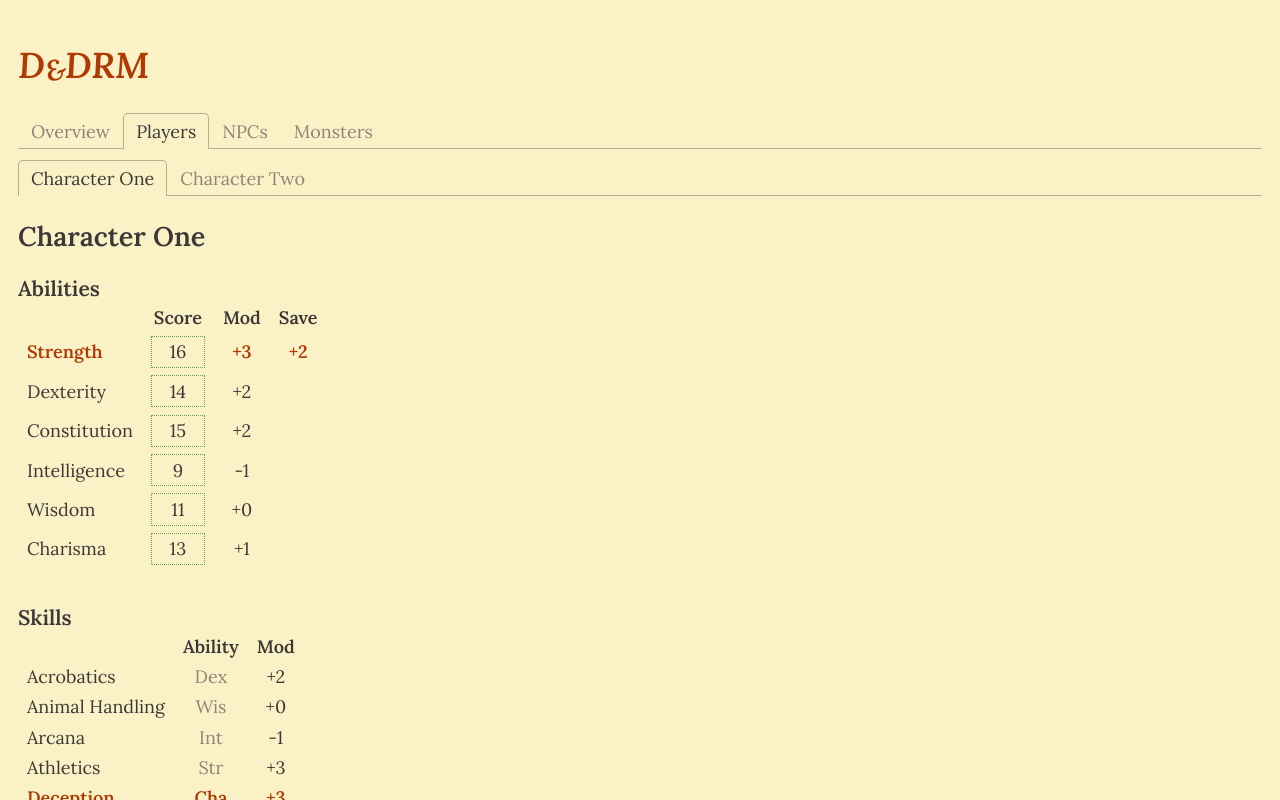
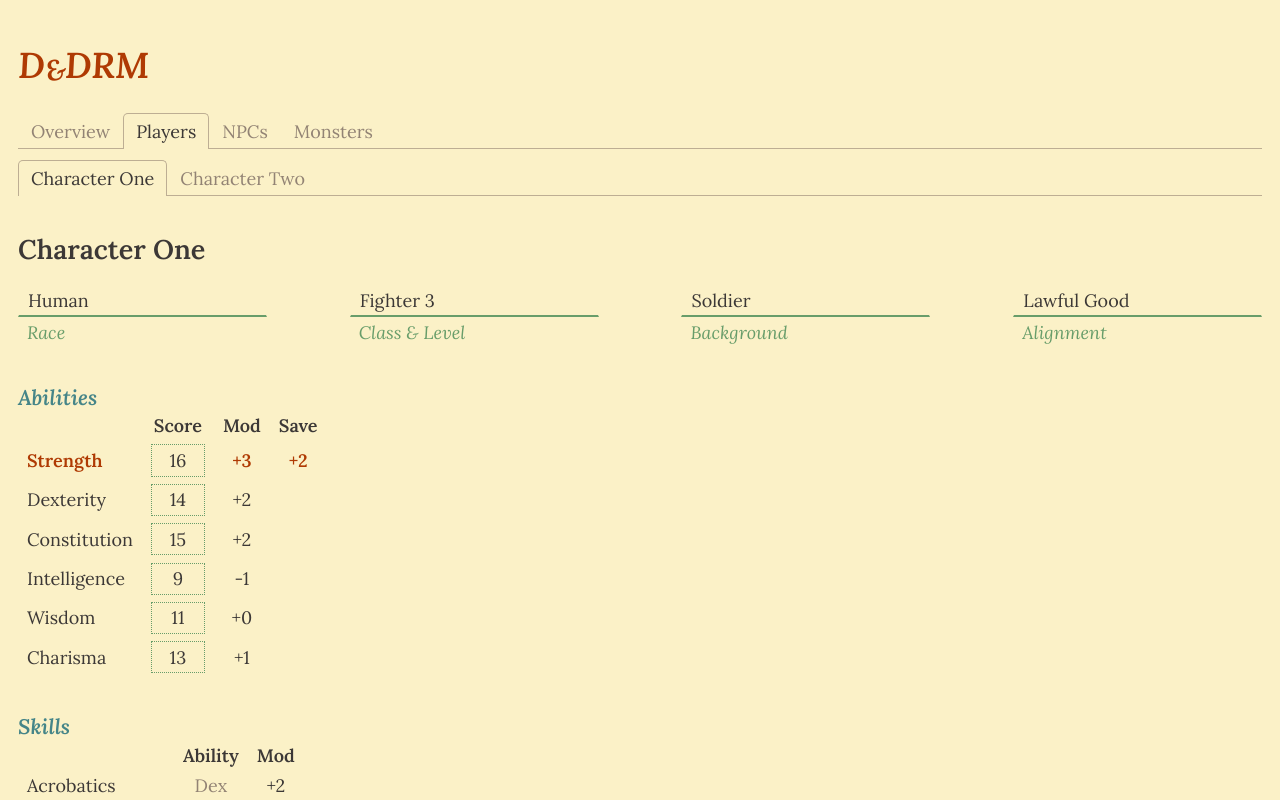
Before and after one commit to zachfedor/dndrm, a React (Create React App) app: page / in a window 1280 px wide. Both pictures are taken after a click on the tab "Players". Shown: the top 800 px of the page. Built offline with nearby package versions, Linux system fonts and the light colour scheme.

Commit message:
Add CharacterHeader component

```diff
--- a/src/App.js
+++ b/src/App.js
@@ -22,6 +22,8 @@ const initialState = {
       race: 'Human',
       class: 'Fighter',
       level: 3,
+      background: 'Soldier',
+      alignment: 'Lawful Good',
       hp: {
         current: 41,
         max: 45,
@@ -43,6 +45,8 @@ const initialState = {
       race: 'Elf',
       class: 'Wizard',
       level: 2,
+      background: 'Acolyte',
+      alignment: 'Chaotic Good',
       hp: {
         current: 23,
         max: 36,
--- a/src/CharacterSheet/Abilities.css
+++ b/src/CharacterSheet/Abilities.css
@@ -1,4 +1,10 @@
+.Abilities {
+  margin-top: 2rem;
+}
+
 .Abilities h3 {
+  color: var(--blue);
+  font-style: italic;
   margin: 0;
 }
 
--- /dev/null
+++ b/src/CharacterSheet/CharacterHeader.css
@@ -0,0 +1,30 @@
+.CharacterHeader {
+  margin-top: 2rem;
+}
+
+.CharacterHeader h2 {
+  margin: 0;
+}
+
+.CharacterHeader form div {
+  display: flex;
+  justify-content: space-between;
+  flex-wrap: wrap;
+}
+
+.CharacterHeader form .details .LabeledInput .Input,
+.CharacterHeader form .stats .LabeledInput .Input {
+  width: 100%;
+}
+
+.CharacterHeader form .details .LabeledInput {
+  margin-top: 1rem;
+  min-width: 150px;
+  width: 20%;
+}
+
+.CharacterHeader form .stats .LabeledInput {
+  margin-top: 1rem;
+  min-width: 70px;
+  width: 12%;
+}
--- /dev/null
+++ b/src/CharacterSheet/CharacterHeader.js
@@ -0,0 +1,32 @@
+import React from 'react';
+
+import { LabeledInput } from '../atoms';
+import './CharacterHeader.css';
+
+const CharacterHeader = (props) => {
+
+  // const onChange = (event) => {
+  //   console.log(event.target.id, event.target.value);
+  // };
+  const onSubmit = () => console.log('Updated character header');
+
+  return (
+    <header className="CharacterHeader">
+      <h2>{props.name}</h2>
+
+      <form onSubmit={onSubmit}>
+        <div className="details">
+          <LabeledInput type="text" id="race" value={props.race} readOnly />
+
+          <LabeledInput type="text" id="class" label="Class & Level" value={`${props.class} ${props.level}`} readOnly />
+
+          <LabeledInput type="text" id="background" value={props.background} readOnly />
+
+          <LabeledInput type="text" id="alignment" value={props.alignment} readOnly />
+        </div>
+      </form>
+    </header>
+  );
+};
+
+export default CharacterHeader;
--- a/src/CharacterSheet/Skills.css
+++ b/src/CharacterSheet/Skills.css
@@ -3,6 +3,8 @@
 }
 
 .Skills h3 {
+  color: var(--blue);
+  font-style: italic;
   margin: 0;
 }
 
--- a/src/CharacterSheet/index.js
+++ b/src/CharacterSheet/index.js
@@ -1,5 +1,6 @@
 import React from 'react';
 
+import CharacterHeader from './CharacterHeader';
 import Abilities from './Abilities';
 import Skills from './Skills';
 import './index.css';
@@ -9,9 +10,7 @@ const CharacterSheet = (props) => {
 
   return (
     <article className="CharacterSheet">
-      <header>
-        <h2>{character.name}</h2>
-      </header>
+      <CharacterHeader {...character} />
 
       <Abilities {...character} />
       <Skills {...character} />
--- a/src/atoms/Input.css
+++ b/src/atoms/Input.css
@@ -1,6 +1,5 @@
 .Input {
   background: none;
-  border: 0;
   border: 1px dotted var(--aqua);
   color: var(--fg);
   font-family: 'Lora', Georgia, serifs;
@@ -8,11 +7,24 @@
   padding: 0.2rem 0.5rem;
 }
 
+.Input.fluid {
+  width: 100%;
+}
+
 .Input:hover,
 .Input:focus {
   box-shadow: 0 0 5px var(--aqua);
   border-style: solid;
   outline: none;
+}
+
+.Input[readonly] {
+  border: 1px solid transparent;
+  border-bottom: 2px solid var(--aqua);
+}
+.Input[readonly]:hover,
+.Input[readonly]:focus {
+  border: 1px solid var(--aqua);
 }
 
 .Input::placeholder {
--- /dev/null
+++ b/src/atoms/LabeledInput.css
@@ -0,0 +1,11 @@
+.LabeledInput {
+  display: flex;
+  flex-flow: column-reverse;
+}
+
+.LabeledInput label {
+  color: var(--aqua);
+  font-style: italic;
+  padding: 0.2rem 0.5rem;
+  text-transform: capitalize;
+}
--- /dev/null
+++ b/src/atoms/LabeledInput.js
@@ -0,0 +1,14 @@
+import React from 'react';
+
+import { cx } from '../utils';
+import Input from './Input';
+import './LabeledInput.css';
+
+const LabeledInput = ({ className, label, ...props }) => (
+  <div className={cx('LabeledInput', className)}>
+    <label htmlFor={props.id}>{label ? label : props.id}</label>
+    <Input {...props} />
+  </div>
+);
+
+export default LabeledInput;
--- a/src/atoms/index.js
+++ b/src/atoms/index.js
@@ -1,3 +1,4 @@
 export { default as Button } from './Button';
 export { default as Input } from './Input';
+export { default as LabeledInput } from './LabeledInput';
 export { default as Table } from './Table';
```
